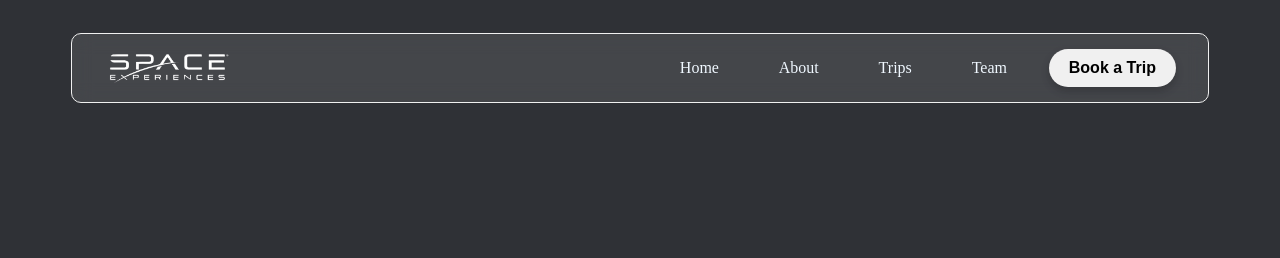
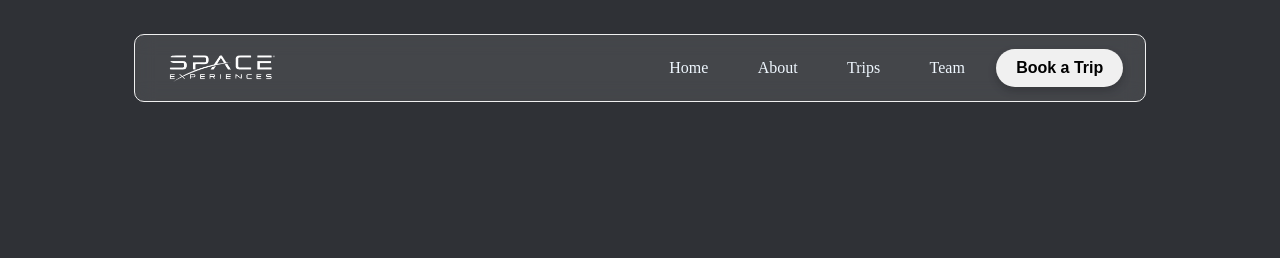
Before and after one commit to mohamedsharief-dev/Space-Travel-Booking, a plain HTML site: page index.html in a window 1280 px wide. Shown: the top 258 px of the page. Drawn offline with Linux system fonts and the light colour scheme; a web font is replaced by a local one.

Commit message:
modified:   style.css

```diff
--- a/style.css
+++ b/style.css
@@ -47,8 +47,8 @@
     flex-direction: row;
     justify-content: space-evenly; /* Spacing items evenly */
     align-items: center;
-    padding-left: 5%;
-    padding-right: 5%;
+    padding-left: 10%;
+    padding-right: 10%;
 }
 
 .imageitem {
@@ -103,8 +103,8 @@
     flex-direction: row;
     justify-content: center;
     align-items: center;
-    padding-left: 5%;
-    padding-right: 5%;
+    padding-left: 10%;
+    padding-right: 10%;
     position: sticky;
     top: 0;
 
```
